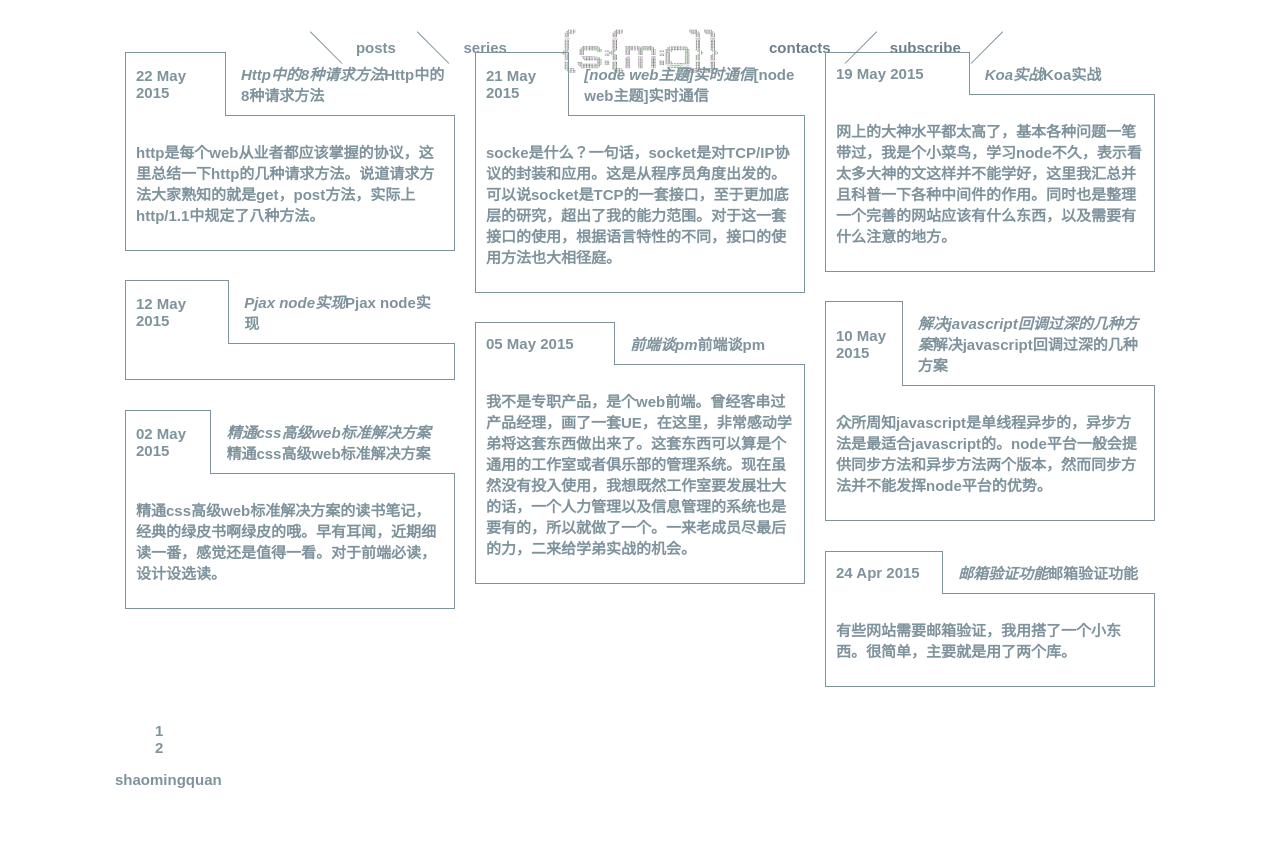
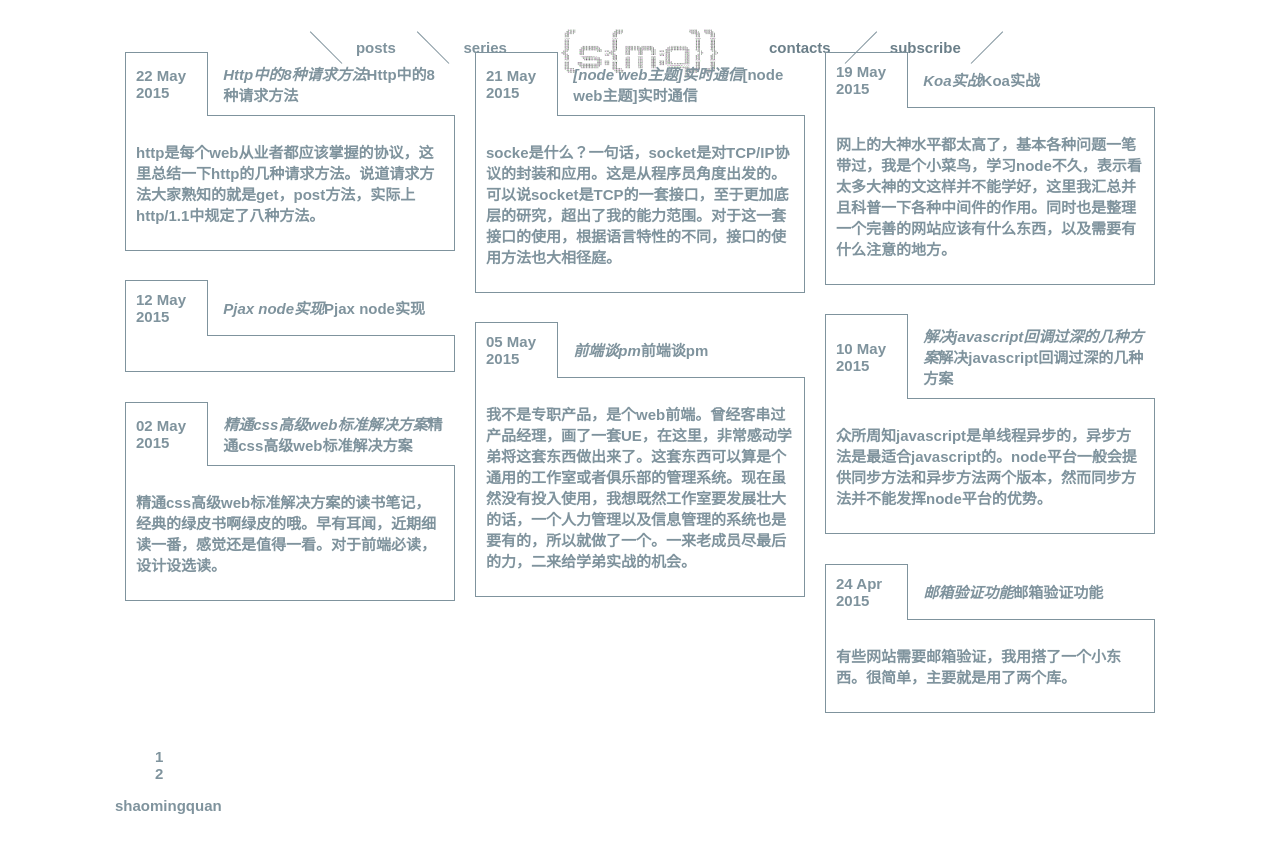
Before and after one commit to liuxing6103/liuxing6103.github.io, a Jekyll site: the page built from index.html, in a window 1280 px wide. Shown: the top 853 px of the page. Built offline with Jekyll 4.4.1, drawn with Linux system fonts in a browser that asks for light colours; the list of posts is cut into pages by our own code; comment, search, counter and statistics services are not loaded.

Commit message:
post block

```diff
--- a/index.html
+++ b/index.html
@@ -9,7 +9,7 @@ title: shaomingquan	blog
             <a href="{{ site.url }}{{ post.url }}">
                 <table>
                     <tr>
-                        <td width="%25" class="td-date">
+                        <td width="25%" class="td-date">
                             <span>{{ post.date | date_to_string }}</span>
                         </td>
                         <td class="td-title">
```
